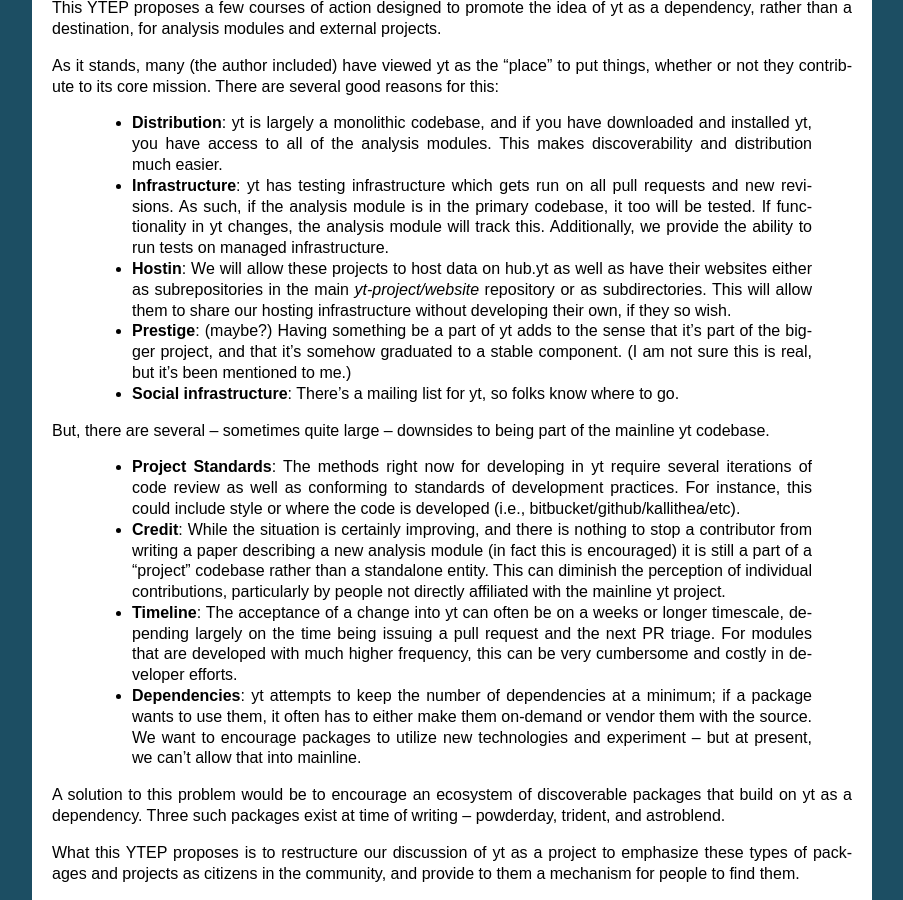
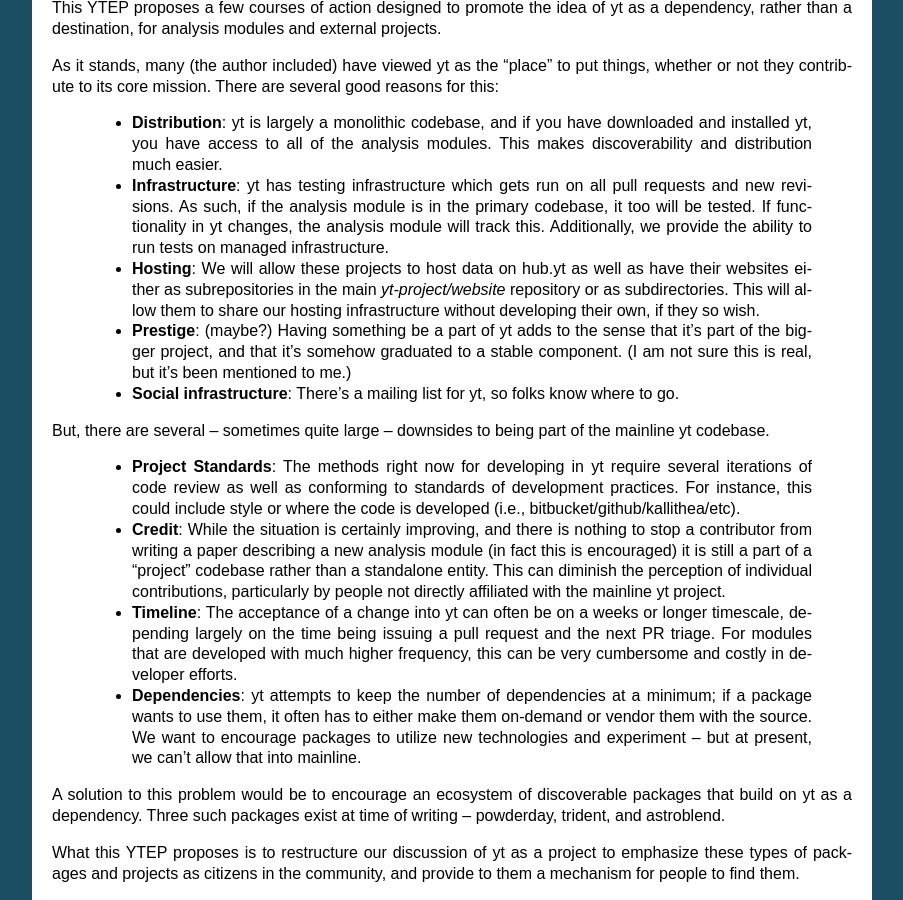
Before and after one commit to yt-project/ytep, a Sphinx documentation site: the page built from source/YTEPs/YTEP-0029.rst, in a window 1280 px wide and 900 px high, scrolled down 589 px. Shown: the whole window, without its empty margins (198-1101 px from the left). Built offline with Sphinx 7.4.7, drawn with Linux system fonts in a browser that asks for light colours; formulas are drawn with MathJax 3.

Commit message:
Update YTEP-0029.rst

```diff
--- a/source/YTEPs/YTEP-0029.rst
+++ b/source/YTEPs/YTEP-0029.rst
@@ -45,7 +45,7 @@ good reasons for this:
    primary codebase, it too will be tested.  If functionality in yt changes,
    the analysis module will track this.  Additionally, we provide the ability
    to run tests on managed infrastructure.
- * **Hostin**: We will allow these projects to host data on hub.yt as well as
+ * **Hosting**: We will allow these projects to host data on hub.yt as well as
    have their websites either as subrepositories in the main `yt-project/website`
    repository or as subdirectories.  This will allow them to share our hosting
    infrastructure without developing their own, if they so wish.
```
